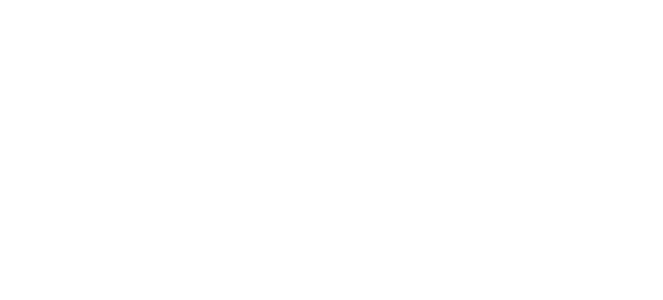
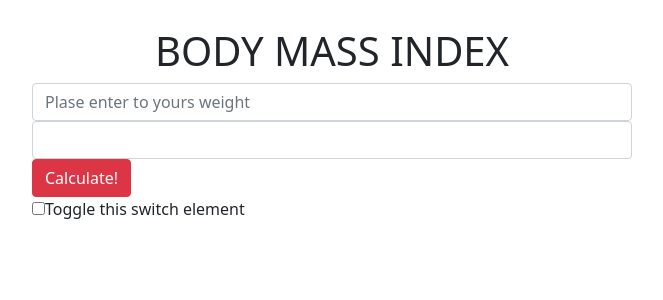
Before and after one commit to beyzabakici/react-bmi-calculator, a React (Create React App) app: page / in a window 1280 px wide. Shown: the top 300 px of the page, without its empty margins (308-971 px from the left). Built offline with nearby package versions, Linux system fonts and the light colour scheme.

Commit message:
Create form component

```diff
--- a/package.json
+++ b/package.json
@@ -6,9 +6,11 @@
     "@testing-library/jest-dom": "^5.11.4",
     "@testing-library/react": "^11.1.0",
     "@testing-library/user-event": "^12.1.10",
+    "bootstrap": "^5.0.1",
     "react": "^17.0.2",
     "react-dom": "^17.0.2",
     "react-scripts": "4.0.3",
+    "react-switch": "^6.0.0",
     "web-vitals": "^1.0.1"
   },
   "scripts": {
--- a/src/App.css
+++ b/src/App.css
@@ -1,38 +1,9 @@
 .App {
-  text-align: center;
+  width: 600px;
+  margin: 0 auto;
 }
 
-.App-logo {
-  height: 40vmin;
-  pointer-events: none;
+.App-title {
+  text-align: center;
+  margin-top: revert;
 }
-
-@media (prefers-reduced-motion: no-preference) {
-  .App-logo {
-    animation: App-logo-spin infinite 20s linear;
-  }
-}
-
-.App-header {
-  background-color: #282c34;
-  min-height: 100vh;
-  display: flex;
-  flex-direction: column;
-  align-items: center;
-  justify-content: center;
-  font-size: calc(10px + 2vmin);
-  color: white;
-}
-
-.App-link {
-  color: #61dafb;
-}
-
-@keyframes App-logo-spin {
-  from {
-    transform: rotate(0deg);
-  }
-  to {
-    transform: rotate(360deg);
-  }
-}
--- a/src/App.js
+++ b/src/App.js
@@ -1,10 +1,28 @@
-import logo from './logo.svg';
+import React from 'react';
 import './App.css';
+import Form from  './components/Form';
 
 function App() {
+  const [height, setHeight] = React.useState('0');
+  const [weight, setWeight] = React.useState('0');
+  const [heightInputChange, setHeightInputChange] = React.useState('');
+  const [weightInputChange, setWeightInputChange] = React.useState('');
+
+
+function appTitle() {
+  return <h1 className='App-title'>BODY MASS INDEX</h1>
+}
+
   return (
     <div className="App">
-
+      {appTitle()}
+      <Form
+        heightInput={setHeight}
+        onHeightInputChange={setHeightInputChange}
+        weightInput={setWeight}
+        onWeightInputChange={setWeightInputChange}
+        addValue={() => {}}
+      />
     </div>
   );
 }
--- /dev/null
+++ b/src/components/Form.css
@@ -0,0 +1,4 @@
+.form {
+  display: flex;
+  flex-direction: row;
+}
--- /dev/null
+++ b/src/components/Form.js
@@ -0,0 +1,34 @@
+import React from 'react';
+import SwitchButton from './SwitchButton/SwitchButton';
+
+export default function Form({ heightInput, onHeightInputChange, weightInput, onWeightInputChange, addValue }) {
+  const [isGlobalValue, setIsGlobalValue] = React.useState(false);
+
+  const handleSubmit = (event) => {
+    event.preventDefault();
+  };
+
+  return (
+      <form className="form" onSubmit={handleSubmit}>
+      <input
+        className='input'
+        type="number"
+        placeholder='Plase enter to yours weight'
+        value={weightInput}
+        onChange={onWeightInputChange}
+        className="form-control"
+      />
+      <input
+        className='input'
+        type="number"
+        value={heightInput}
+        onChange={onHeightInputChange}
+        className="form-control"
+      />
+      <button onClick={addValue} className="btn btn-danger">
+        Calculate!
+      </button>
+      <SwitchButton />
+    </form>
+  )
+}
--- /dev/null
+++ b/src/components/SwitchButton/SwitchButton.js
@@ -0,0 +1,10 @@
+import React from 'react';
+
+export default function SwitchButton() {
+  return (
+    <div className='custom-control custom-switch'>
+      <input type="checkbox" class="custom-control-input" id="customSwitch1"/>
+      <label class="custom-control-label" for="customSwitch1">Toggle this switch element</label>
+    </div>
+  )
+}
--- a/src/index.js
+++ b/src/index.js
@@ -3,6 +3,7 @@ import ReactDOM from 'react-dom';
 import './index.css';
 import App from './App';
 import reportWebVitals from './reportWebVitals';
+import 'bootstrap/dist/css/bootstrap.css';
 
 ReactDOM.render(
   <React.StrictMode>
```
Also changed, not shown: src/assets/underweight.jpg (added), 1 other file (tests, documents, lock files or other folders).
